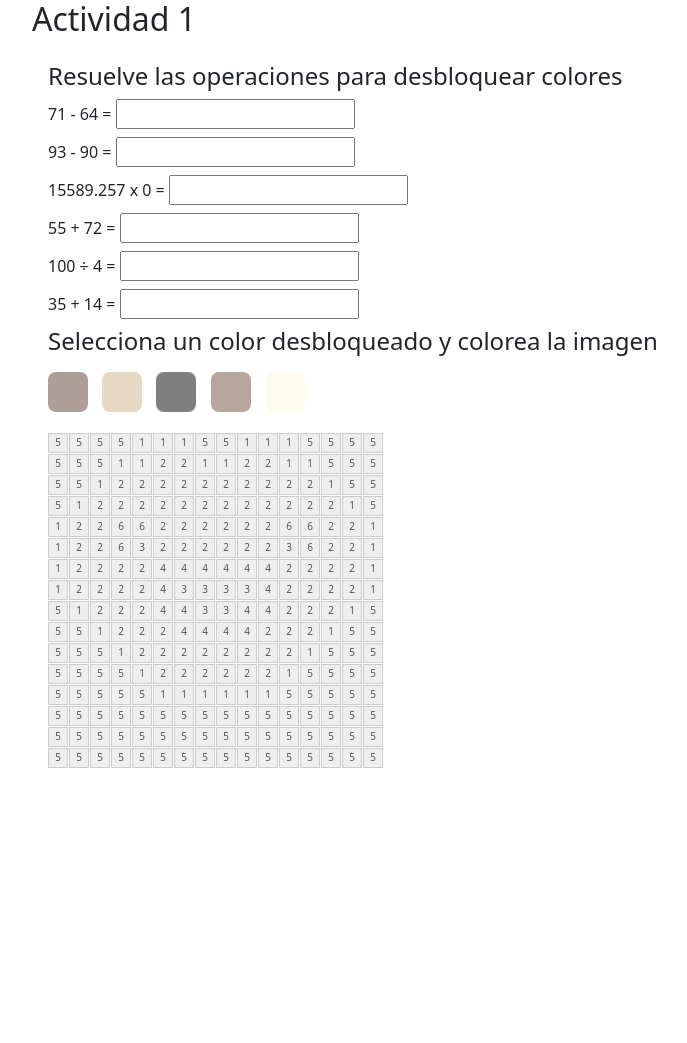
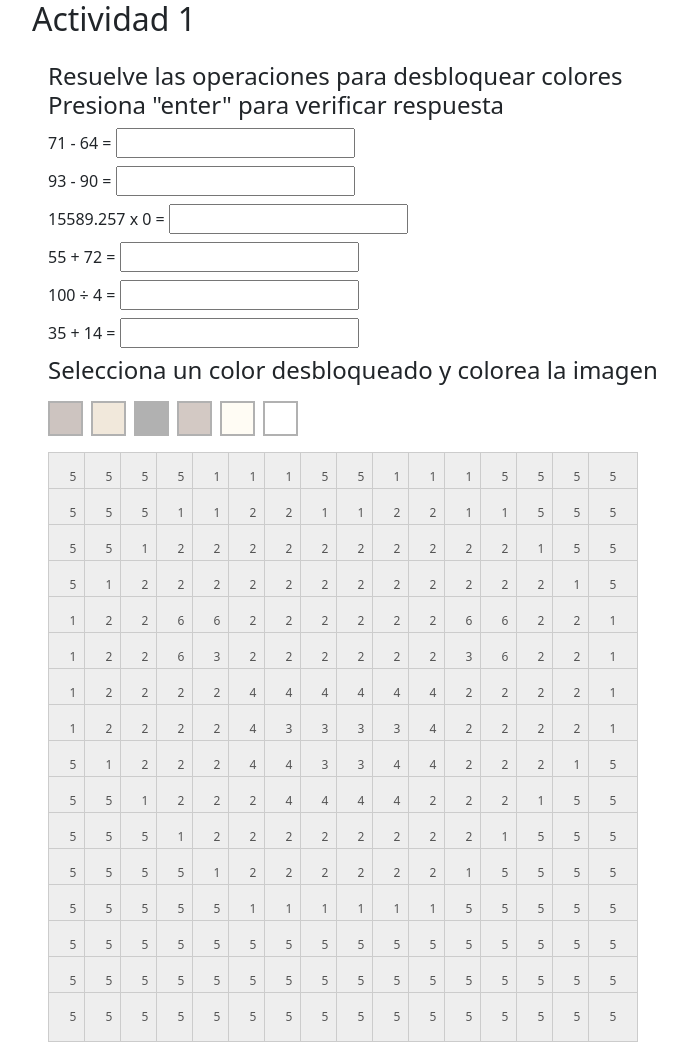
Before and after one commit to Virtual-Coyote102/XJRAD, a PHP site: the page made by Actividad 1/Actividad 1.html in a window 1280 px wide. Shown: the whole page, without its empty margins (50-737 px from the left). Before the commit the page ends 768 px from the top, so only its background shows below. Run offline with PHP 8.4, Linux system fonts and the light colour scheme; some libraries are stand-ins or nearby versions.

Commit message:
Se corrigieron detalles de la Actividad 1

```diff
--- a/Actividad 1/Actividad 1.css
+++ b/Actividad 1/Actividad 1.css
@@ -7,18 +7,25 @@
 }
 .colores {
   margin: 1rem 0;
+  display: flex;
 }
 .color {
-  width: 40px;
-  height: 40px;
-  border: none;
-  margin-right: 10px;
-  border-radius: 8px;
-  cursor: pointer;
-  opacity: 0.5;
+  width: 35px;
+  height: 35px;
+  border: 2px solid black;
+  margin-right: 8px;
+  opacity: 0.3; /* apariencia bloqueada */
+  background-color: gray; /* todos inician grises */
+  color: white;
+  font-weight: bold;
+  display: flex;
+  align-items: center;
+  justify-content: center;
+  cursor: not-allowed;
 }
 .color.unlocked {
   opacity: 1;
+  cursor: pointer;
   border: 2px solid black;
 }
 #pixel-art {
@@ -26,30 +33,15 @@
   grid-template-columns: repeat(10, 20px);
   gap: 2px;
 }
-.pixel {
-  width: 20px;
-  height: 20px;
-  background-color: #eee;
-  border: 1px solid #ccc;
-  cursor: pointer;
-}
 .pixel.coloreado {
   cursor: default;
 }
-
 .pixel-grid {
   display: grid;
-  grid-template-columns: repeat(16, 20px);
-  grid-template-rows: repeat(16, 20px);
+  grid-template-columns: repeat(16, 35px); /* ajustado al nuevo tamaño */
+  grid-template-rows: repeat(16, 35px);
   gap: 1px;
   margin-top: 1rem;
-}
-.pixel {
-  width: 20px;
-  height: 20px;
-  background-color: #eee;
-  border: 1px solid #ccc;
-  cursor: pointer;
 }
 .pixel[data-num='0'] {
   background-color: transparent;
@@ -61,15 +53,18 @@
 }
 
 .pixel {
-  width: 20px;
-  height: 20px;
+  width: 50px;
+  height: 50px;
   border: 1px solid #ccc;
+  background-color: #eee;
   display: inline-flex;
   align-items: center;
   justify-content: center;
-  font-size: 10px;
+  font-size: 12px;
   color: #555;
+  cursor: pointer;
 }
+
 
 .pixel[data-num="1"].unlocked { background-color: #5C4033	; } /* Marrón oscuro */
 .pixel[data-num="2"].unlocked { background-color: #D2B48C	; } /* Marrón claro */
--- a/Actividad 1/Actividad 1.html
+++ b/Actividad 1/Actividad 1.html
@@ -20,7 +20,7 @@
       </div>
 
     <div class="actividad">
-    <h4>Resuelve las operaciones para desbloquear colores</h4>
+    <h4>Resuelve las operaciones para desbloquear colores <br> Presiona "enter" para verificar respuesta</h4>
     <div class="problemas">
         <div class="problema">
         <label>71 - 64 = <input type="number" data-color="1"></label> <!-- Café Oscuro -->
--- a/Actividad 1/Actividad 1.js
+++ b/Actividad 1/Actividad 1.js
@@ -1,6 +1,4 @@
 $(document).ready(function() {
-
-
   const osoMatriz = [
     [5,5,5,5,1,1,1,5,5,1,1,1,5,5,5,5],
     [5,5,5,1,1,2,2,1,1,2,2,1,1,5,5,5],
@@ -20,17 +18,27 @@ const osoMatriz = [
     [5,5,5,5,5,5,5,5,5,5,5,5,5,5,5,5]
   ];
 
-  // Renderizar cuadrícula del oso
   const $grid = $("#pixel-grid");
-  osoMatriz.forEach((row, i) => {
-    row.forEach((num, j) => {
+
+  // Renderizar la cuadrícula del oso
+  osoMatriz.forEach((row) => {
+    row.forEach((num) => {
       const $pixel = $("<div></div>")
         .addClass("pixel")
         .attr("data-num", num)
-        .text(num); //Mostrar el #
+        .text(num);
       $grid.append($pixel);
     });
   });
+
+  const colores = {
+    1: "#5C4033",  // marrón oscuro
+    2: "#D2B48C",  // beige medio
+    3: "#000000",  // negro
+    4: "#704f3f",  // rosa claro
+    5: "#FFF8DC",  // crema
+    6: "#FFFFFF"   // blanco
+  };
 
   const respuestas = {
     1: 7,
@@ -39,24 +47,34 @@ const osoMatriz = [
     4: 127,
     5: 25,
     6: 49
-    // Puedes agregar más claves según tus operaciones
   };
 
   let colorActivo = null;
 
-  // Verifica si la respuesta es correcta y desbloquea el color
-  $("input").on("input", function() {
+  // Evento para verificar respuestas solo al presionar Enter
+  $("input").on("keydown", function(event) {
+    if (event.keyCode === 13) {
       const color = $(this).data("color");
       const valor = parseInt($(this).val());
 
       if (valor === respuestas[color]) {
-      const $boton = $(`.color[data-color='${color}']`);
-      $boton.prop("disabled", false);
-      $boton.addClass("unlocked");
+        const $btn = $(`.color[data-color='${color}']`);
+        $btn.prop("disabled", false);
+        $btn.addClass("unlocked");
+        $btn.css({
+          "opacity": "1",
+          "cursor": "pointer",
+          "background-color": colores[color]
+        });
+        $btn.text(color);
+      } else {
+        alert("Respuesta incorrecta, inténtalo de nuevo.");
+        $(this).val(""); // Limpiar campo
+      }
     }
   });
 
-  // Selecciona color activo
+  // Seleccionar color activo
   $(".color").on("click", function() {
     colorActivo = $(this).data("color");
   });
@@ -70,12 +88,13 @@ const osoMatriz = [
 
       $(this).css("background-color", colorCode);
       $(this).addClass("coloreado");
-      $(this).text(""); // elimina número
+      $(this).text(""); // Eliminar número
 
-      verificarCompletado(); //
+      verificarCompletado();
     }
   });
 
+  // Comprobación de si se completó el dibujo
   function verificarCompletado() {
     const total = $(".pixel").not("[data-num='0']").length;
     const coloreados = $(".pixel.coloreado").length;
```
Lines whose indentation alone changed are shown as unchanged.
